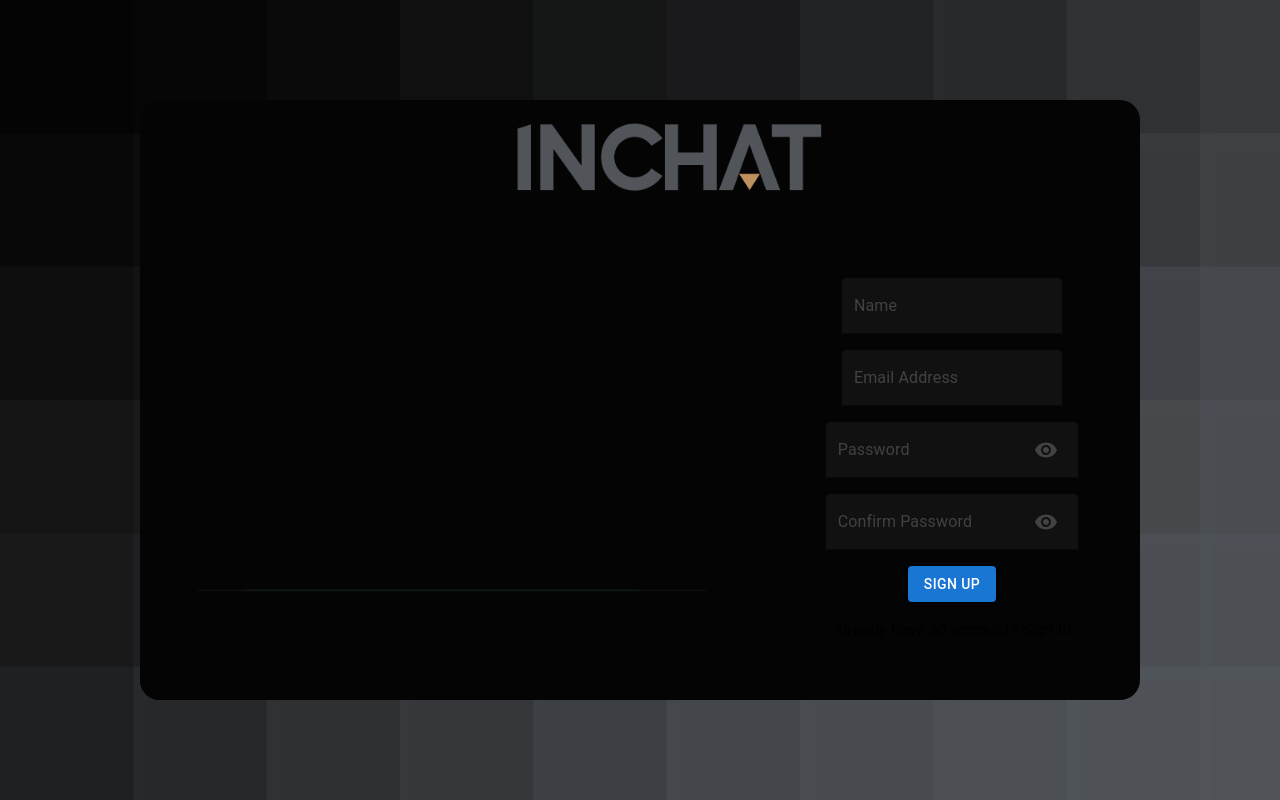
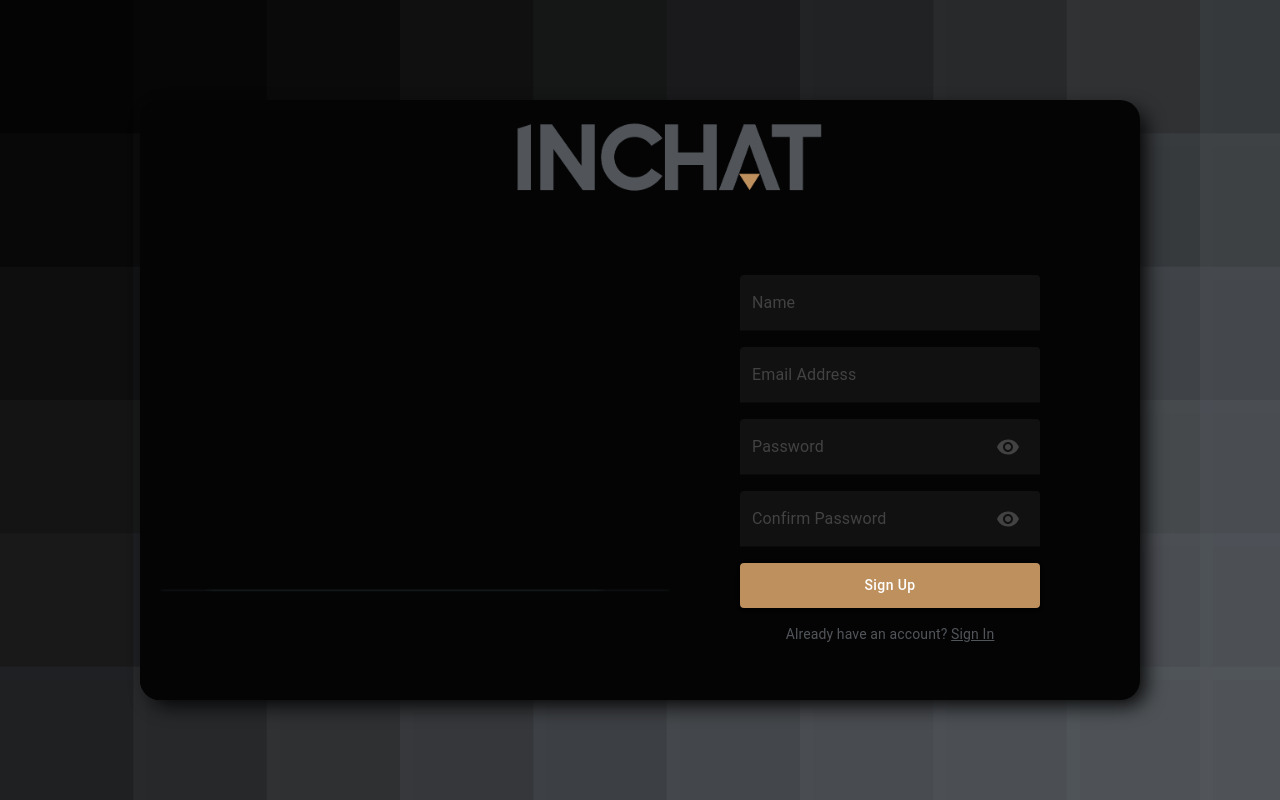
Before and after one commit to vedjaiswal/InChat, a React (Create React App) app in the folder client/: page /login in a window 1280 px wide. Built offline with nearby package versions, Linux system fonts and the light colour scheme.

Commit message:
registration done

```diff
--- a/client/src/components/login/Login.js
+++ b/client/src/components/login/Login.js
@@ -8,6 +8,7 @@ import ChattingImageGIF from '../../images/Chatting.gif'
 
 const RightContainer = styled(Box)`
   display: flex;
+  width : 400px;
   justify-content: center;
   align-items : center;
   flex-direction : column;
@@ -29,6 +30,12 @@ const FormContainer = styled(Box)`
   position : relative;
   background-color : #040404;
   border-radius : 20px;
+//   -webkit-box-shadow: 8px 8px 20px -3px rgba(81,85,90,1);
+// -moz-box-shadow: 8px 8px 20px -3px rgba(81,85,90,1);
+// box-shadow: 8px 8px 20px -3px rgba(81,85,90,1);
+-webkit-box-shadow: 8px 8px 20px -3px rgba(4,4,4,1);
+-moz-box-shadow: 8px 8px 20px -3px rgba(4,4,4,1);
+box-shadow: 8px 8px 20px -3px rgba(4,4,4,1);
   grid-template-areas :
     'logo logo'
     'left right'
@@ -59,8 +66,30 @@ const ChattingImage = styled('img')`
   transform: scale(1.5);
   object-fit: cover;
 `
+const SignUpButton = styled(Button)({
+  textTransform : "none",
+  backgroundColor : "#be905e",
+  width:300,
+  height:45,
+  ":hover" :{
+    backgroundColor : "#be905e"
+  }
+})
+
+const SignInText = styled(Typography)({
+  color : "#51555a",
+  fontSize : 14,
+  " > span" :{
+    cursor : "pointer",
+    textDecorationLine : "underline",
+  },
+  " > span:hover"  :{
+    color : "#fff",
+  }
+})
 
 const PasswordInput = styled(FormControl)({
+  width:300,
   "& label.Mui-focused" : {
     color : "#424242"
   },
@@ -92,6 +121,7 @@ const PasswordInput = styled(FormControl)({
 })
 
 const StyledTextField = styled(TextField)({
+  width : 300,
   "& label, label.Mui-focused": {
     color: "#424242"
   },
@@ -151,9 +181,9 @@ function Login() {
           <ChattingImage src={ChattingImageGIF} alt="illustration" />
         </LeftContainer>
         <RightContainer>
-            <StyledTextField style={{width : 220}} variant='filled' label='Name' />
-            <StyledTextField style={{width : 220}} variant='filled' type='email' label='Email Address' />
-            <PasswordInput sx={{ width: '25ch' }} variant='filled'>
+            <StyledTextField  variant='filled' label='Name' />
+            <StyledTextField  variant='filled' type='email' label='Email Address' />
+            <PasswordInput variant='filled'>
               <InputLabel>Password</InputLabel>
               <FilledInput
                 type={showPassword ? 'text' : 'password'}
@@ -168,7 +198,7 @@ function Login() {
                 }
               />
             </PasswordInput>
-            <PasswordInput sx={{ width: '25ch' }} variant="filled">
+            <PasswordInput variant="filled">
               <InputLabel>Confirm Password</InputLabel>
               <FilledInput
                 type={showConfirmPassword ? 'text' : 'password'}
@@ -183,8 +213,8 @@ function Login() {
                 }
               />
             </PasswordInput>
-            <Button variant="contained">Sign Up</Button>
-            <Typography>Already have an account? <span>Sign In</span></Typography>
+            <SignUpButton variant="contained">Sign Up</SignUpButton>
+            <SignInText>Already have an account? <span>Sign In</span></SignInText>
         </RightContainer>
       </FormContainer>
     </Container>
```
